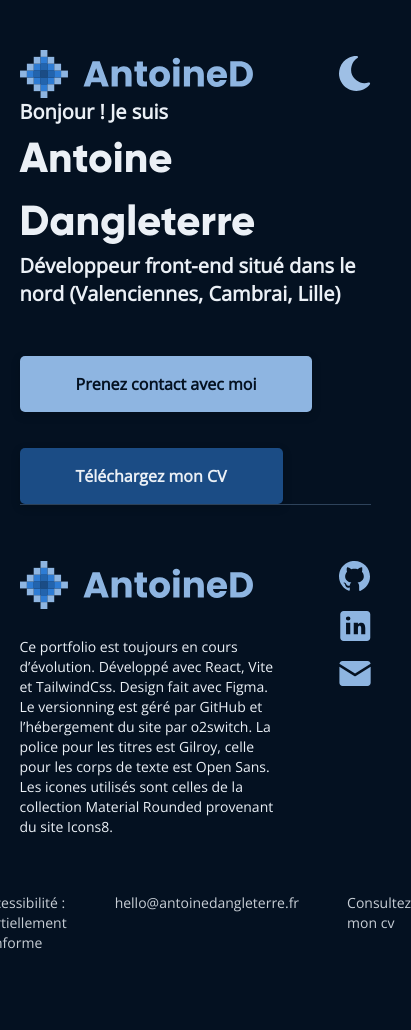
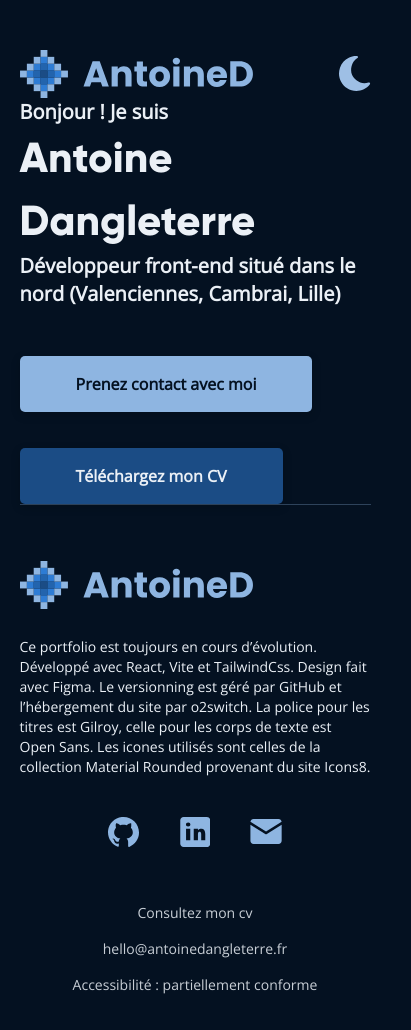
Before and after one commit to adangleterre/antoinedangleterre.com, a Next.js app: page / in a window 390 px wide. Shown: the top 1030 px of the page, 411 px wide, since content can reach past the window. Before the commit the page ends 1001 px from the top, so only its background shows below. Built offline with nearby package versions, Linux system fonts and the light colour scheme.

Commit message:
Fixed spacing on mobile

```diff
--- a/sections/Footer.tsx
+++ b/sections/Footer.tsx
@@ -5,12 +5,12 @@ function Footer() {
     return (
         <footer className="pb-12">
             <hr className="h-px border-t-0 bg-primary dark:bg-darkPrimary opacity-30"/>
-            <div className="flex py-14">
-                <div className="flex flex-col gap-7 w-9/12">
+            <div className="flex flex-col sm:flex-row py-14">
+                <div className="flex flex-col gap-7 sm:w-9/12">
                     <BrandLogo />
                     <p className="text-sm text-[#1E2F40]">Ce portfolio est toujours en cours d’évolution. Développé avec React, Vite et TailwindCss. Design fait avec Figma. Le versionning est géré par GitHub et l’hébergement du site par o2switch. La police pour les titres est Gilroy, celle pour les corps de texte est Open Sans. Les icones utilisés sont celles de la collection Material Rounded provenant du site Icons8.</p>
                 </div>
-                <div className="flex flex-col gap-5 w-3/12 items-end">
+                <div className="flex sm:flex-col gap-10 sm:gap-5 sm:w-3/12 items-center justify-center sm:items-end mt-10 sm:m-0">
                     <a href="https://github.com/adangleterre" target="_blank">
                         <Icons name={"github"} />
                     </a>
@@ -22,7 +22,7 @@ function Footer() {
                     </a>
                 </div>
             </div>
-            <div className="flex justify-center gap-12 text-sm opacity-85">
+            <div className="flex flex-col-reverse sm:flex-row text-center justify-center gap-4 sm:gap-12 text-sm opacity-85">
                 <a href="http://">Accessibilité : partiellement conforme</a>
                 <a href="http://">hello@antoinedangleterre.fr</a>
                 <a href="http://">Consultez mon cv</a>
```
